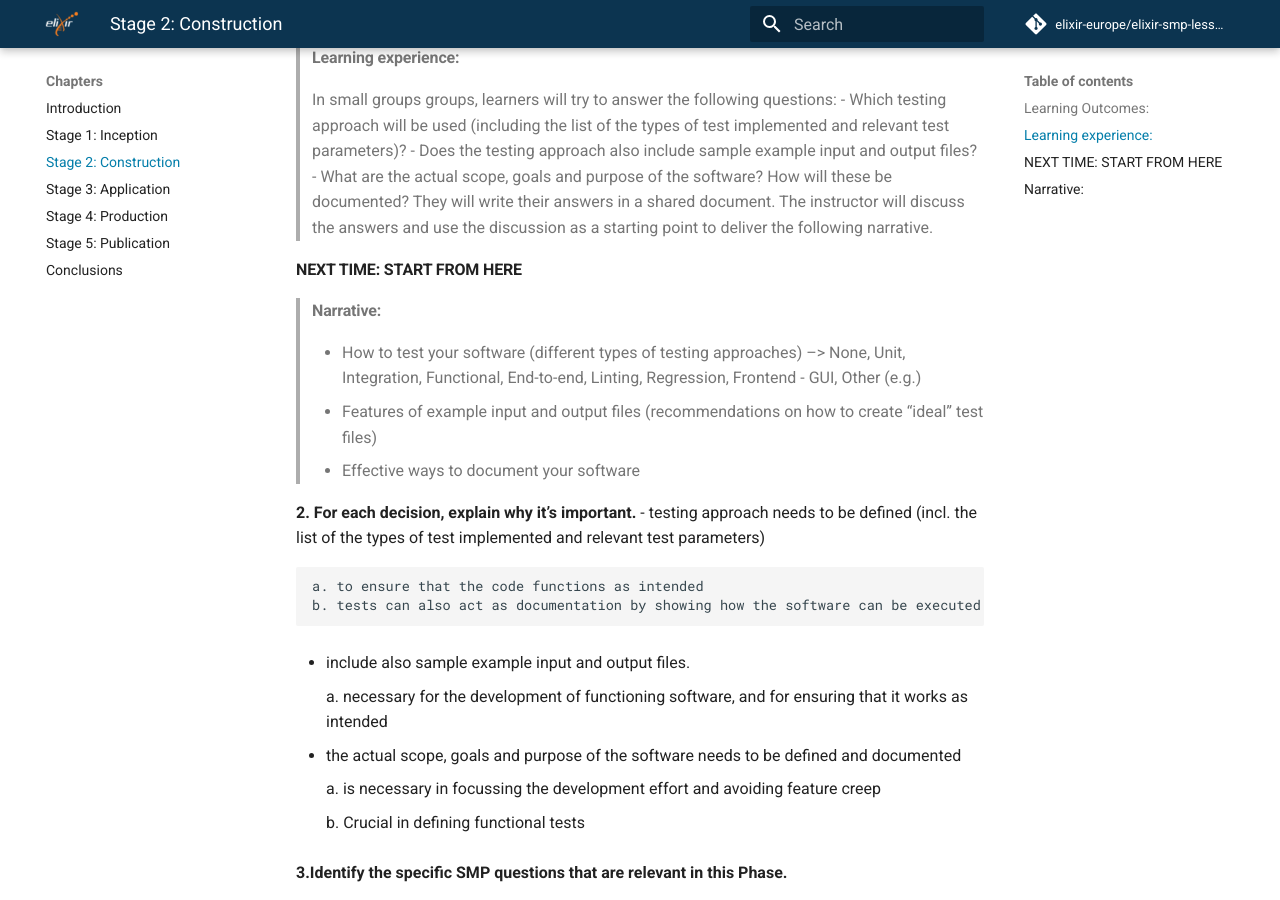
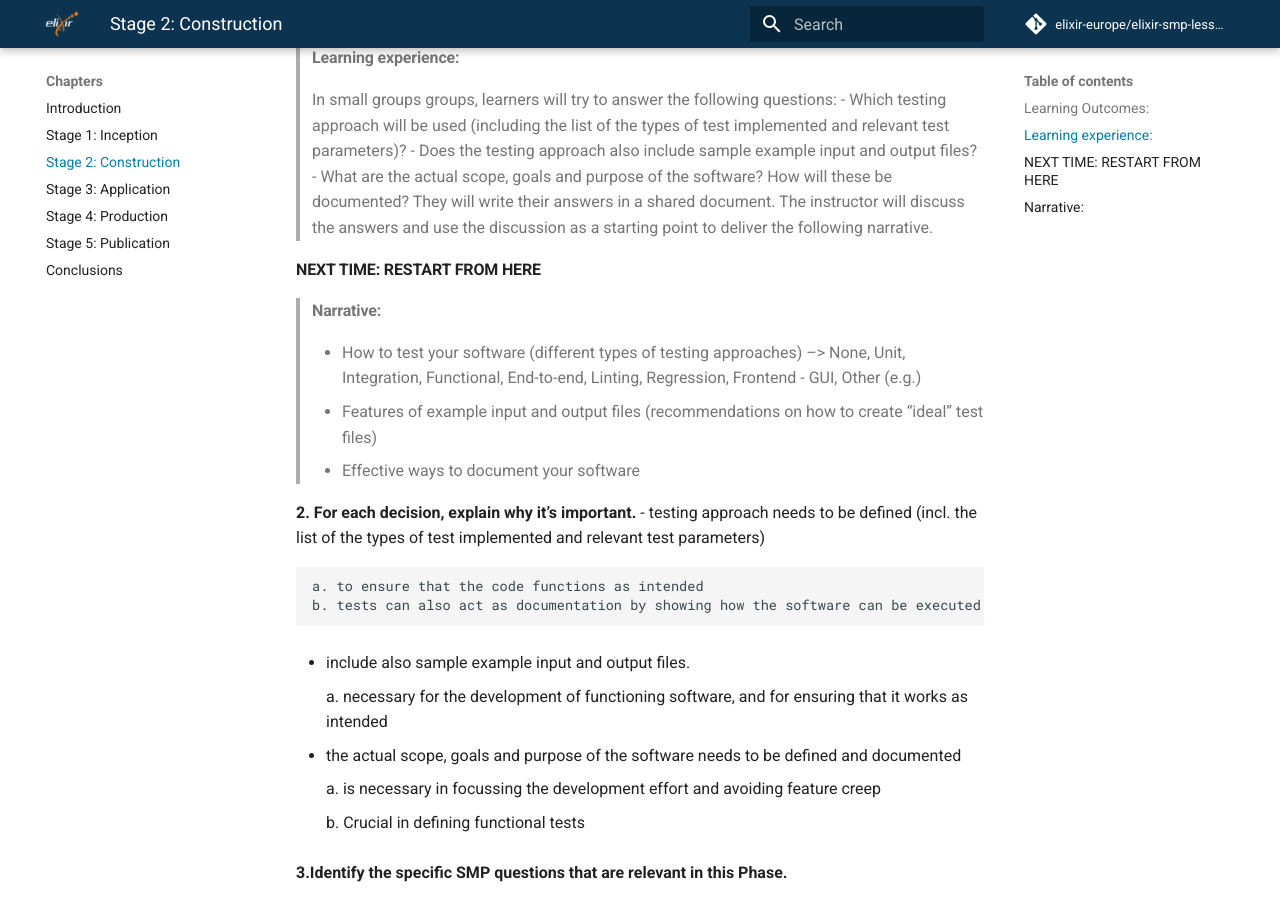
Before and after one commit to elixir-europe/elixir-smp-lesson, an MkDocs documentation site: the page built from docs/chapters/stage2_construction.md, in a window 1280 px wide and 900 px high, scrolled down 559 px. Built offline with MkDocs 1.6.1 and Material for MkDocs 9.7.7, drawn with Linux system fonts in a browser that asks for light colours; comment, search, counter and statistics services are not loaded.

Commit message:
Update stage2_construction.md

```diff
--- a/docs/chapters/stage2_construction.md
+++ b/docs/chapters/stage2_construction.md
@@ -25,7 +25,7 @@ tags:
 > They will write their answers in a shared document.
 > The instructor will discuss the answers and use the discussion as a starting point to deliver the following narrative.
 
-#### NEXT TIME: START FROM HERE
+#### NEXT TIME: RESTART FROM HERE
 >#### Narrative:
 > - How to test your software (different types of testing approaches)
 >   --> None, Unit, Integration, Functional, End-to-end, Linting, Regression, Frontend - GUI, Other (e.g.)
```
